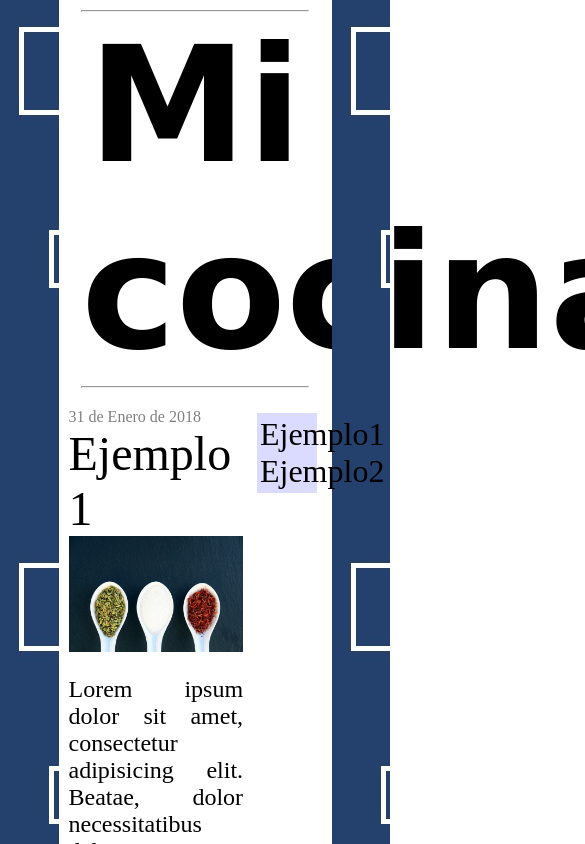
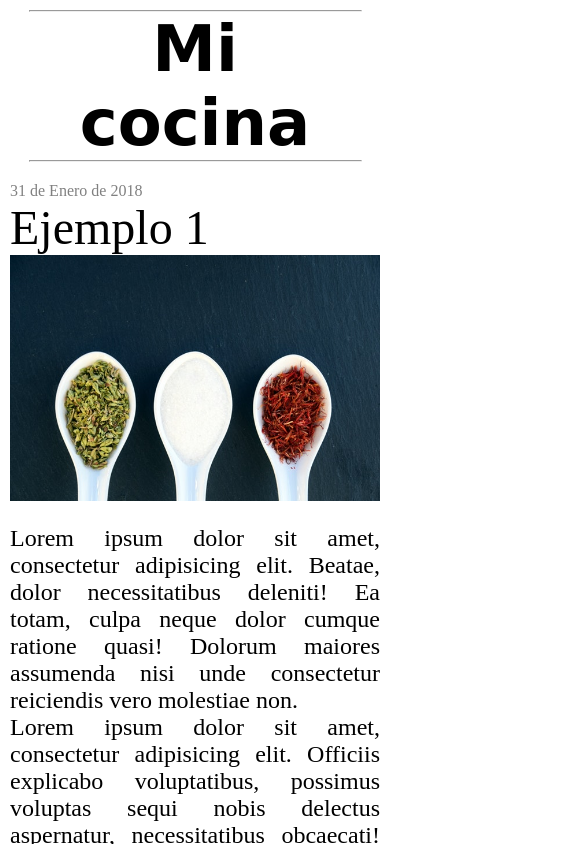
Before and after one commit to Fairbrook/practice, a plain HTML site: page index.html in a window 390 px wide. Shown: the top 844 px of the page, 585 px wide, since content can reach past the window. Drawn offline with nearby package versions, Linux system fonts and the light colour scheme; files whose address does not match are found by name; a web font is replaced by a local one.

Commit message:
responsive

```diff
--- a/styles/style.css
+++ b/styles/style.css
@@ -80,5 +80,31 @@ header h1{
 }
 .card .text{
 	font-size: 1.5em;
+}
 
+@media only screen and (max-width: 1010px) {
+	.column-2{
+		display: block;
+	}
+	.index{
+		padding: 0px;
+	}
+	.index ul{
+		margin: auto;
+	}
 }
+
+@media only screen and (max-width: 720px){
+	body{
+		display: block;
+	}
+	.background{
+		display: none;
+	}
+}
+
+@media only screen and (max-width: 510px){
+	header h1{
+		font-size: 4em;
+	}
+}
```
